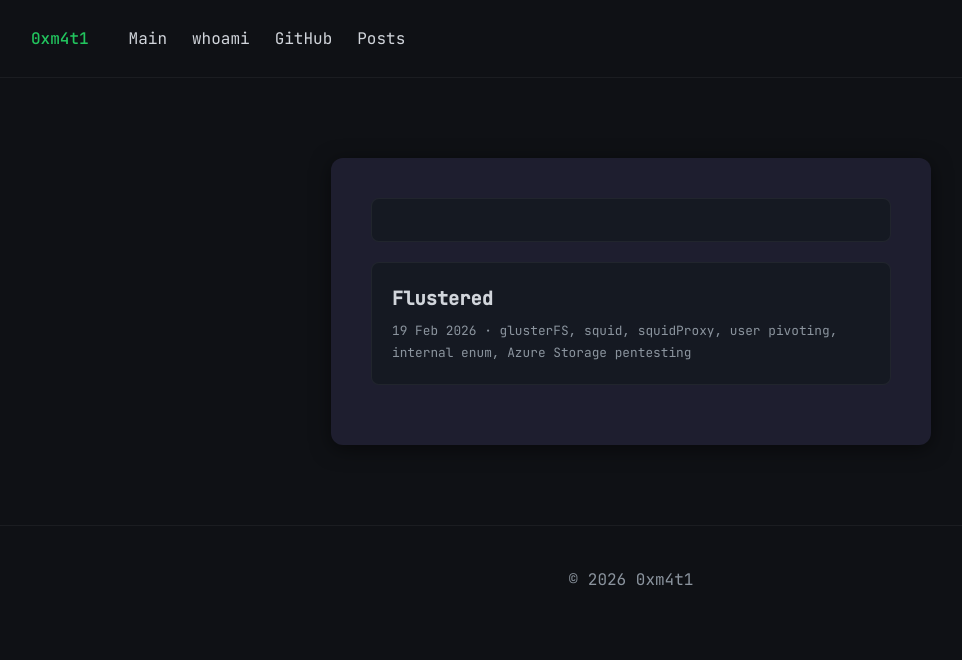
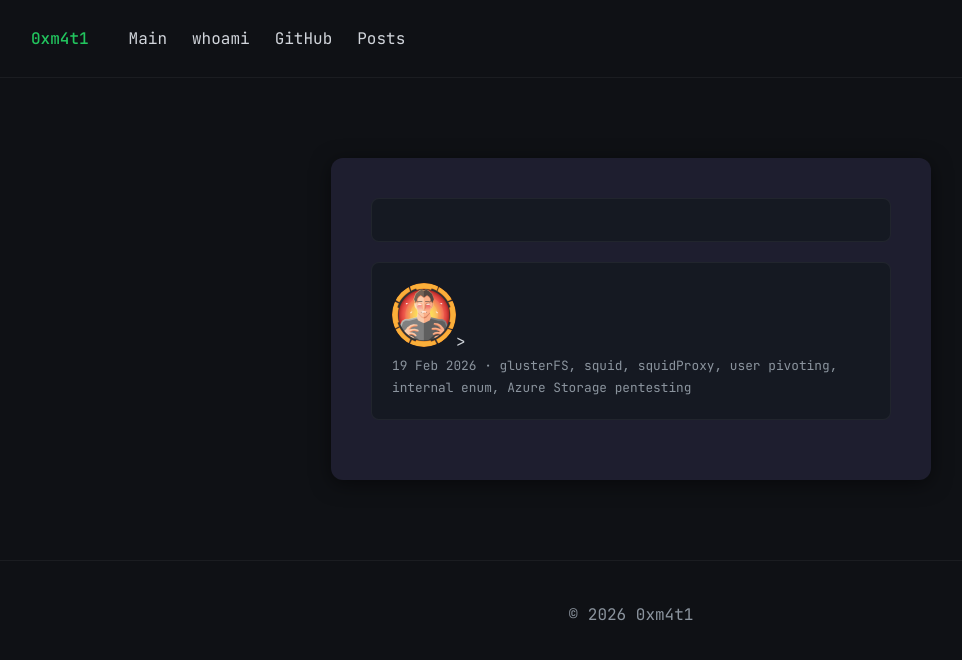
Before and after one commit to jdejavi/jdejavi.github.io, a Jekyll site: the page built from posts/index.html, in a window 1280 px wide. Shown: the top 660 px of the page, without its empty margins (9-971 px from the left). Built offline with Jekyll 4.4.1, drawn with Linux system fonts in a browser that asks for light colours.

Commit message:
Update index.html

```diff
--- a/posts/index.html
+++ b/posts/index.html
@@ -9,7 +9,7 @@
     {% for post in site.posts %}
       <div class="post-card" data-title="{{ post.title | downcase }}" data-content="{{ post.content | strip_html | downcase }}" data-tags="{{ post.tags | join: ',' | downcase }}">
         <a href="{{ post.url }}">
-          <h3>{{ post.title }}</h3>
+          <img src="{{ post.image }}" alt="{{ post.title }}" width="64" height="64" style="border-radius:50%; object-fit:cover;">>
         </a>
         <p class="post-meta">{{ post.date | date: "%d %b %Y" }} · {{ post.tags | join: ", " }}</p>
       </div>
```
